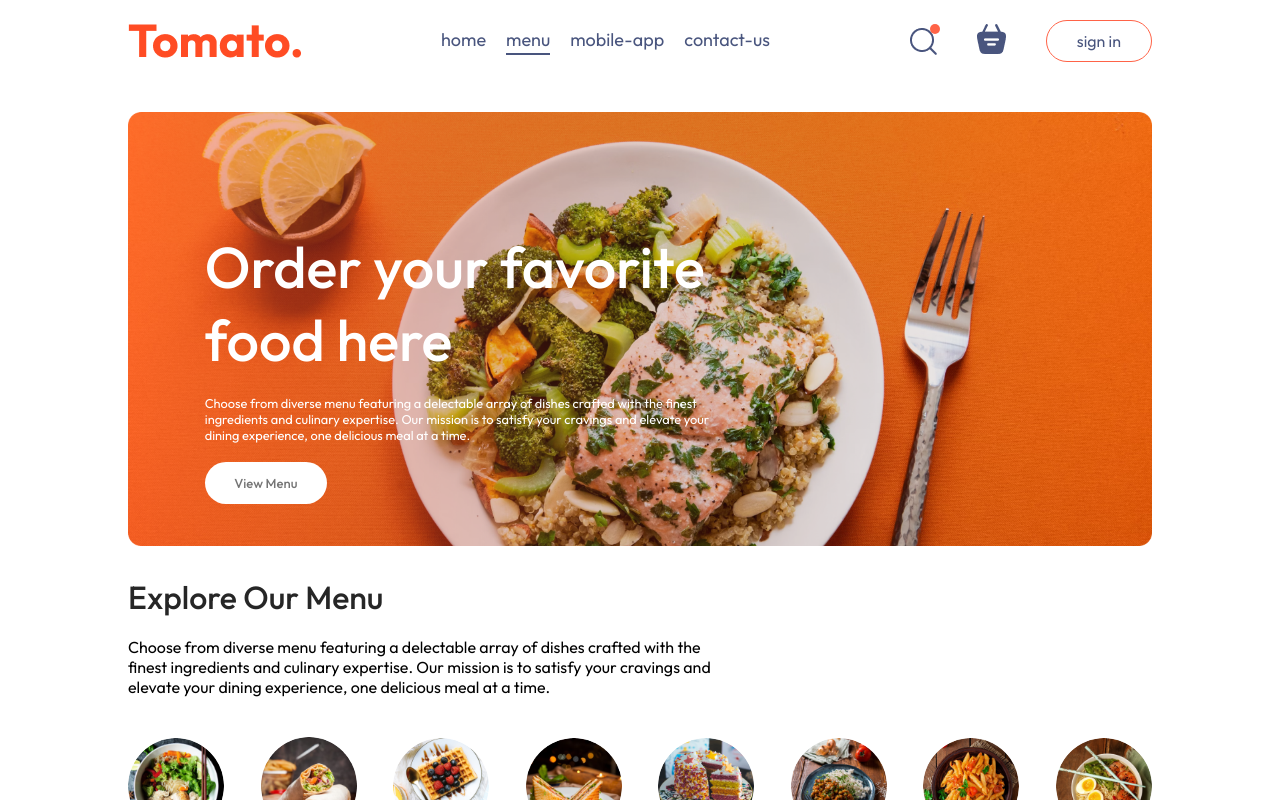
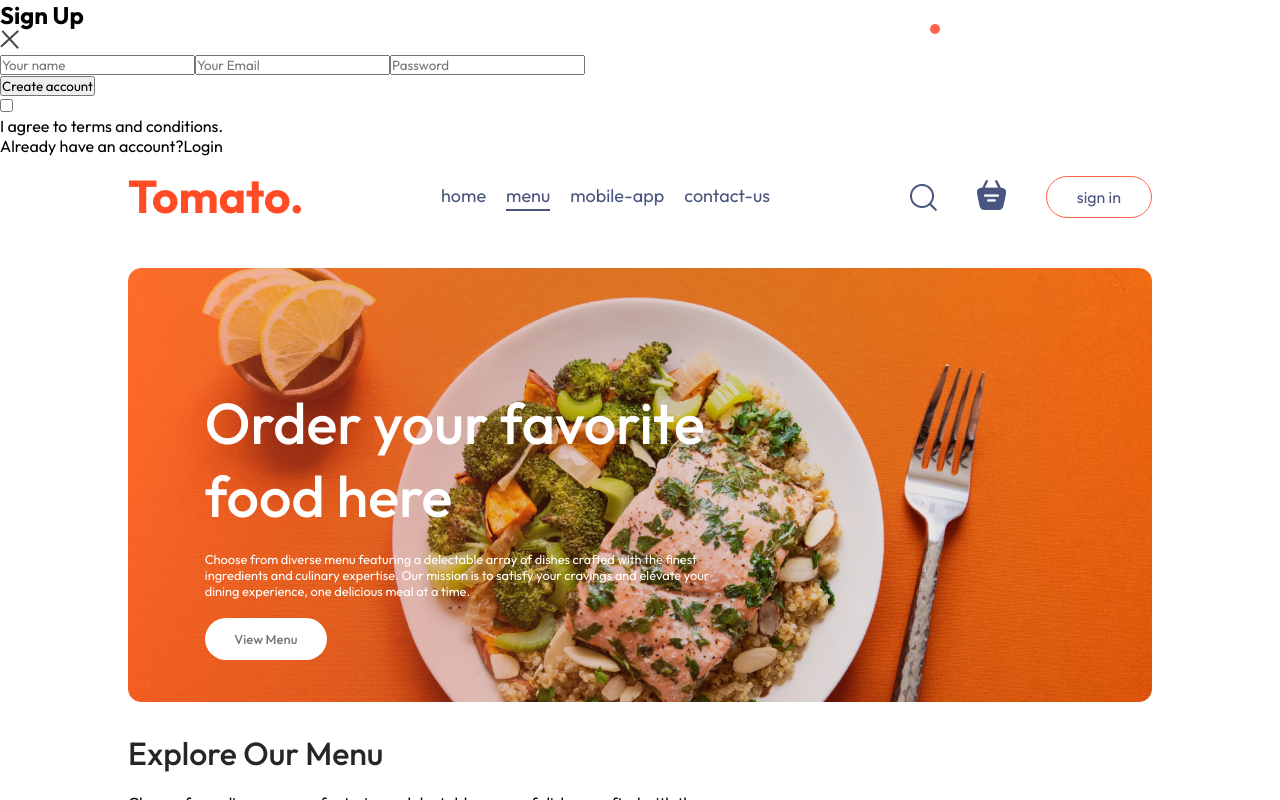
Before and after one commit to Rii-M/MyProject, a React (Vite) app in the folder FrontEnd/: page / in a window 1280 px wide. Both pictures are taken after a click on the button "sign in". Shown: the top 800 px of the page. Built offline with nearby package versions, Linux system fonts and the light colour scheme.

Commit message:
LoginPopup.jsx ko structure by myself

```diff
--- a/FrontEnd/src/App.jsx
+++ b/FrontEnd/src/App.jsx
@@ -1,17 +1,20 @@
-import React from 'react'
+import React, { useState } from 'react'
 import Navbar from './Components/Navbar/Navbar'
 import {Route, Routes } from 'react-router-dom'
 import Home from './Pages/Home/Home'
 import Cart from './Pages/Cart/Cart'
 import PlaceOrder from './Pages/PlaceOrder/PlaceOrder'
-import ExploreMenu from './Components/ExploreMenu/ExploreMenu'
 import Footer from './Components/Footer/Footer'
+import LoginPopup from './Components/LoginPopup/LoginPopup'
 
 const App = () => {
+
+  const [showLogin,setShowLogin]=useState(false)
   return (
     <>
+    {showLogin?<LoginPopup nesetShowLogin={setShowLogin}/>:<></>}
     <div className='app'>
-      <Navbar/>
+      <Navbar esetShowLogin={setShowLogin}/>
 
       <Routes>
         <Route path='/' element={<Home/>}/>
--- /dev/null
+++ b/FrontEnd/src/Components/LoginPopup/LoginPopup.jsx
@@ -0,0 +1,33 @@
+import React, { useState } from 'react'
+import './LoginPopup.css'
+import { assets } from '../../assets/assets'
+
+const LoginPopup = ({ nesetShowLogin }) => {
+    const [currState, setCurrState] = useState("Sign Up")
+    return (
+        <div className='login-popup'>
+            <form className="login-popop-containner">
+                <h2>{currState}</h2>
+                <img onClick={() => nesetShowLogin(false)} src={assets.cross_icon} alt="" />
+
+                <div className="login-popup-inputs">
+                    {currState === "Sign Up" ? <input type="text" placeholder='Your name' required /> : <></>}
+                    <input type="email" placeholder='Your Email' required />
+                    <input type="password" placeholder='Password' required />
+                </div>
+                <button>{currState === "Sign Up" ? "Create account" : "Login"}</button>
+                <div className="login-popup-condition">
+                    <input type="checkbox" required /> <p>I agree to terms and conditions.</p>
+                </div>
+
+                {currState === "Sign Up" ? <p>Already have an account?<span onClick={() => setCurrState("Log In")}>Login</span></p>
+                    : <p>Create a new account?<span onClick={() => setCurrState("Sign Up")}>CLick here</span></p>
+                }
+
+
+            </form>
+        </div>
+    )
+}
+
+export default LoginPopup
--- a/FrontEnd/src/Components/Navbar/Navbar.jsx
+++ b/FrontEnd/src/Components/Navbar/Navbar.jsx
@@ -3,7 +3,7 @@ import './Navbar.css'
 import { assets } from '../../assets/assets'
 import{Link} from 'react-router-dom';
 
-const Navbar = () => {
+const Navbar = ({esetShowLogin}) => {
 
   const [menu,setMenu]=useState("menu");
 
@@ -22,7 +22,7 @@ const Navbar = () => {
           <img src={assets.basket_icon} alt="" />
           <div className="dot"> </div>
         </div>
-        <button >sign in</button>
+        <button onClick={()=>esetShowLogin(true)}>sign in</button>
       </div>
 
     </div>
```
Also changed, not shown: FrontEnd/src/Components/LoginPopup/LoginPopup.css (added).
